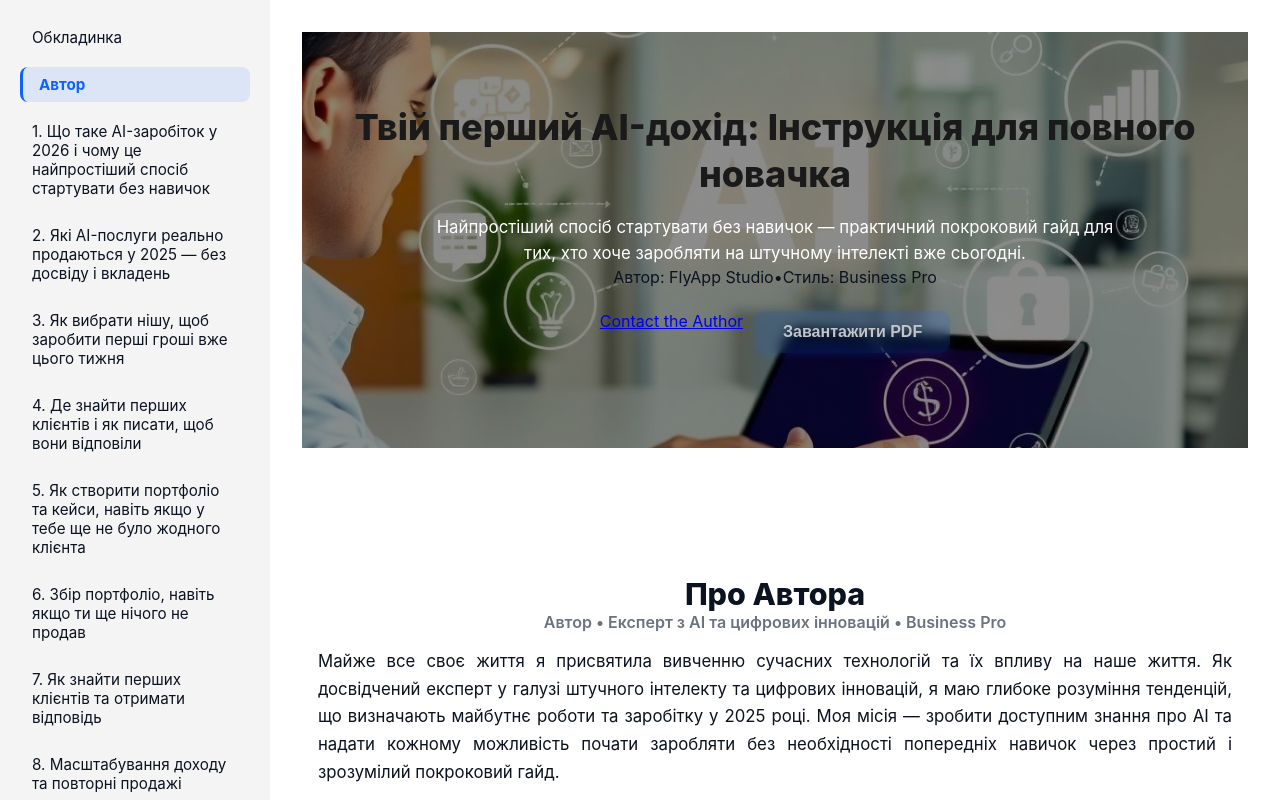
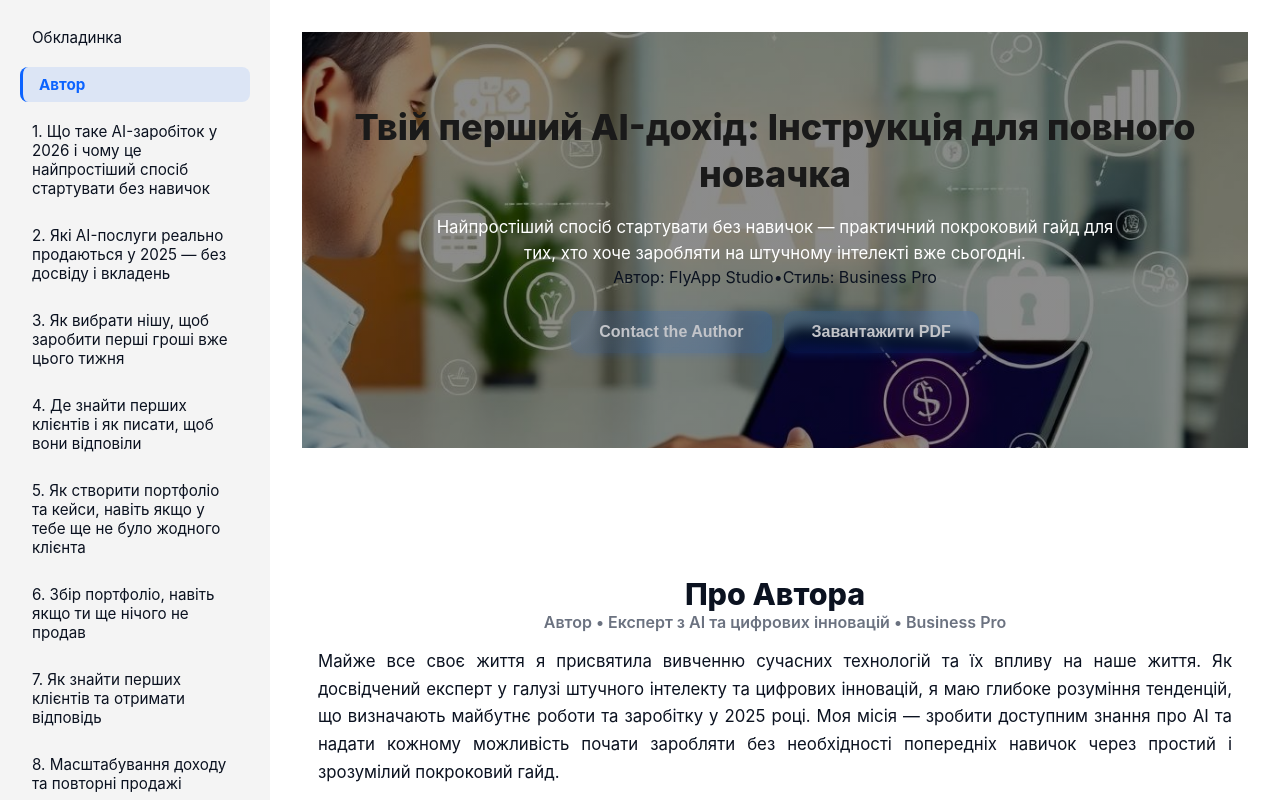
Before and after one commit to julasweta/AIBooks, a React (Vite) app: page /ua/lesson in a window 1280 px wide. Shown: the top 800 px of the page. Built offline with nearby package versions, Linux system fonts and the light colour scheme.

Commit message:
add; telgr

```diff
--- a/src/componets/Cover.tsx
+++ b/src/componets/Cover.tsx
@@ -20,6 +20,7 @@ const Cover: React.FC = () => {
           <span className="ai-cover__meta-item">Стиль: Business Pro</span>
         </div>
         <div className="ai-cover__cta">
+          <button>
             <a
               className="btn btn--primary"
               href="https://t.me/julasweta"
@@ -27,8 +28,10 @@ const Cover: React.FC = () => {
               rel="noopener noreferrer"
               aria-label="Contact the Author"
             >
+
             Contact the Author
             </a>
+          </button>
           <a href="/aiboock.pdf" download>
             <button className="btn btn--ghost" aria-label="Завантажити PDF">
               Завантажити PDF
--- a/src/componets/en/CoverEn.tsx
+++ b/src/componets/en/CoverEn.tsx
@@ -20,6 +20,7 @@ const Cover: React.FC = () => {
           <span className="ai-cover__meta-item">Style: Business Pro</span>
         </div>
         <div className="ai-cover__cta">
+          <button>
             <a
               className="btn btn--primary"
               href="https://t.me/julasweta"
@@ -27,8 +28,10 @@ const Cover: React.FC = () => {
               rel="noopener noreferrer"
               aria-label="Contact the Author"
             >
+
               Contact the Author
             </a>
+          </button>
 
           <a href="/aiboockEn.pdf" download>
             <button className="btn btn--ghost" aria-label="Завантажити PDF">
--- a/src/componets/styles.scss
+++ b/src/componets/styles.scss
@@ -9,6 +9,12 @@
   --glass: rgba(255, 255, 255, 0.06);
   --max-width: 1100px;
   --radius: 12px;
+}
+a {
+  color: inherit;
+  /* blue colors for links too */
+  text-decoration: inherit;
+  /* no underline */
 }
 
 /* ============================================================================
```
Lines whose indentation alone changed are shown as unchanged.
